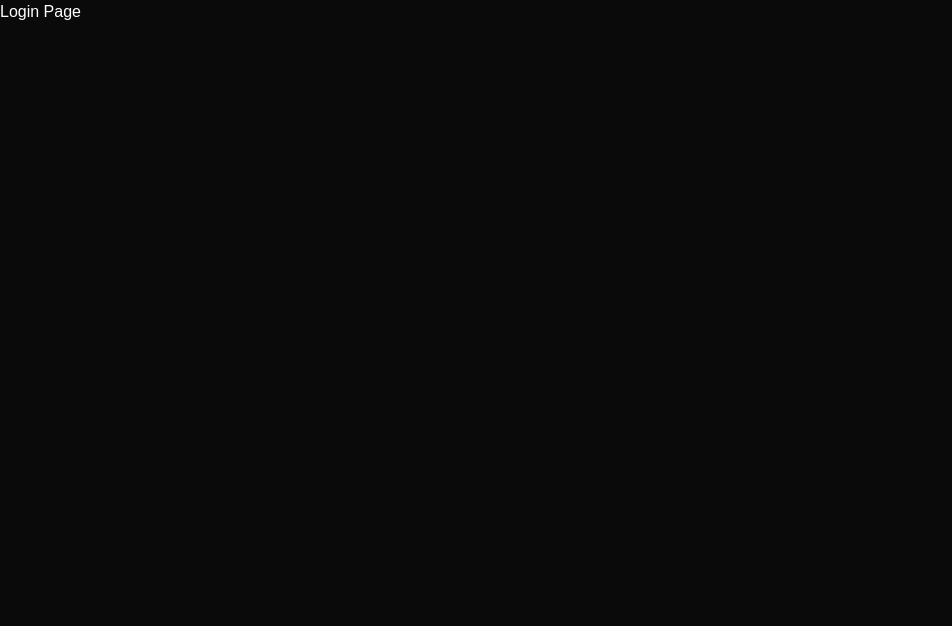
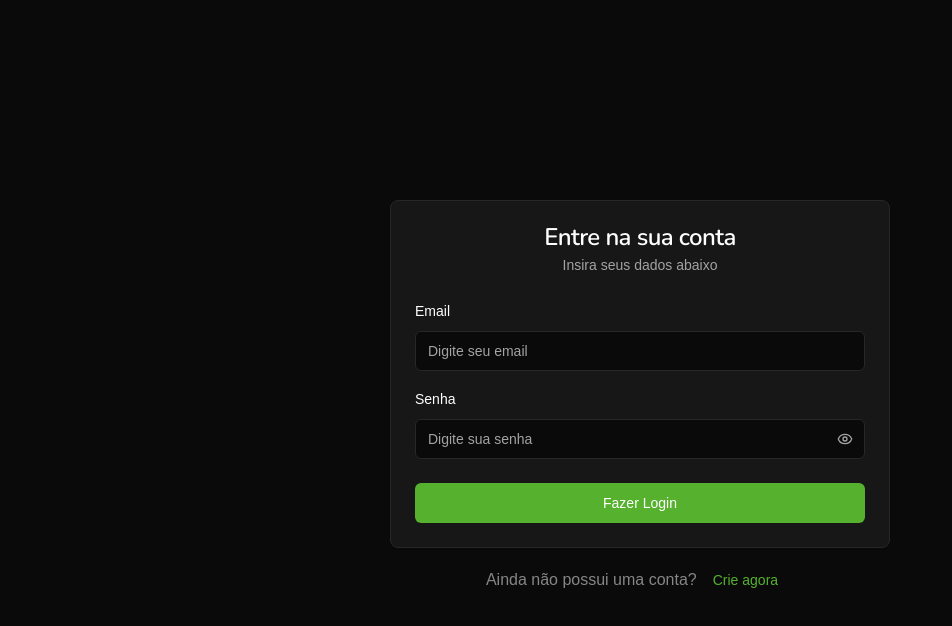
Before and after one commit to cerqMateus/fintrack, a React (Vite) app: page /login in a window 1280 px wide. Shown: the top 626 px of the page, without its empty margins (0-952 px from the left). Built offline with nearby package versions, Linux system fonts and the light colour scheme; a web font is replaced by a local one.

Commit message:
feat: add login page

```diff
--- a/src/pages/login.jsx
+++ b/src/pages/login.jsx
@@ -1,5 +1,108 @@
+import { zodResolver } from "@hookform/resolvers/zod";
+import { useForm } from "react-hook-form";
+import { Link } from "react-router";
+import { z } from "zod";
+
+import PasswordInput from "@/components/PasswordInput";
+import { Button } from "@/components/ui/button";
+import {
+  Card,
+  CardContent,
+  CardDescription,
+  CardFooter,
+  CardHeader,
+  CardTitle,
+} from "@/components/ui/card";
+import {
+  Form,
+  FormControl,
+  FormField,
+  FormItem,
+  FormLabel,
+  FormMessage,
+} from "@/components/ui/form";
+import { Input } from "@/components/ui/input";
+
+const loginSchema = z.object({
+  email: z
+    .string()
+    .email({
+      message: "O email é inválido",
+    })
+    .trim()
+    .min(1, {
+      message: "O email é obrigatório",
+    }),
+  password: z.string().trim().min(6, {
+    message: "A senha deve ter no mínimo 6 caracteres",
+  }),
+});
+
 const LoginPage = () => {
-  return <h1>Login Page</h1>;
+  const methods = useForm({
+    resolver: zodResolver(loginSchema),
+    defaultValues: {
+      email: "",
+      password: "",
+    },
+  });
+
+  const handleSubmit = (data) => {
+    console.log(data);
+  };
+
+  return (
+    <div className="flex h-screen w-screen flex-col items-center justify-center gap-3">
+      <Form {...methods}>
+        <form onSubmit={methods.handleSubmit(handleSubmit)}>
+          <Card className="w-[500px]">
+            <CardHeader className="items-center">
+              <CardTitle>Entre na sua conta</CardTitle>
+              <CardDescription>Insira seus dados abaixo</CardDescription>
+            </CardHeader>
+            <CardContent className="space-y-4">
+              <FormField
+                control={methods.control}
+                name="email"
+                render={({ field }) => (
+                  <FormItem>
+                    <FormLabel>Email</FormLabel>
+                    <FormControl>
+                      <Input placeholder="Digite seu email" {...field} />
+                    </FormControl>
+                    <FormMessage />
+                  </FormItem>
+                )}
+              />
+              {/* SENHA */}
+              <FormField
+                control={methods.control}
+                name="password"
+                render={({ field }) => (
+                  <FormItem>
+                    <FormLabel>Senha</FormLabel>
+                    <FormControl>
+                      <PasswordInput {...field} />
+                    </FormControl>
+                    <FormMessage />
+                  </FormItem>
+                )}
+              />
+            </CardContent>
+            <CardFooter>
+              <Button className="w-full">Fazer Login</Button>
+            </CardFooter>
+          </Card>
+        </form>
+      </Form>
+      <div className="flex items-center justify-center">
+        <p className="text-center opacity-50">Ainda não possui uma conta?</p>
+        <Button variant="link" asChild>
+          <Link to={"/signup"}>Crie agora</Link>
+        </Button>
+      </div>
+    </div>
+  );
 };
 
 export default LoginPage;
--- a/src/pages/signup.jsx
+++ b/src/pages/signup.jsx
@@ -52,7 +52,6 @@
   }),
 });
 
-console.log(signupSchema);
 const SignUpPage = () => {
   const methods = useForm({
     resolver: zodResolver(signupSchema),
@@ -74,7 +73,7 @@
       <Form {...methods}>
         <form onSubmit={methods.handleSubmit(handleSubmit)}>
           <Card className="w-[500px]">
-            <CardHeader>
+            <CardHeader className="items-center">
               <CardTitle>Crie a sua conta</CardTitle>
               <CardDescription>Insira os seus dados abaixo</CardDescription>
             </CardHeader>
```
